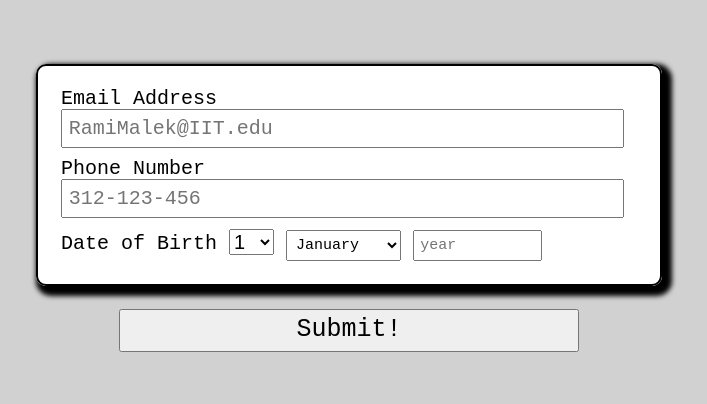
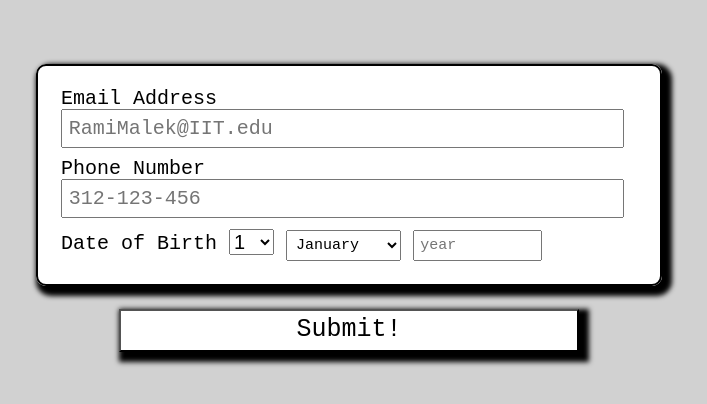
Before and after one commit to Jack-Jarjourah-s-Codespace/Lab-2, a plain HTML site: page index.html in a window 1280 px wide. Shown: the whole page, without its empty margins (291-998 px from the left). Drawn offline with Linux system fonts and the light colour scheme.

Commit message:
Styling update

```diff
--- a/css/screen.css
+++ b/css/screen.css
@@ -42,6 +42,8 @@ body {
     margin-left: auto;
     margin-right: auto;
     display: block;
+    background-color: white;
+    box-shadow: 5px 5px 5px 5px;
 }
 
 @media (max-width: 768px) {
```
